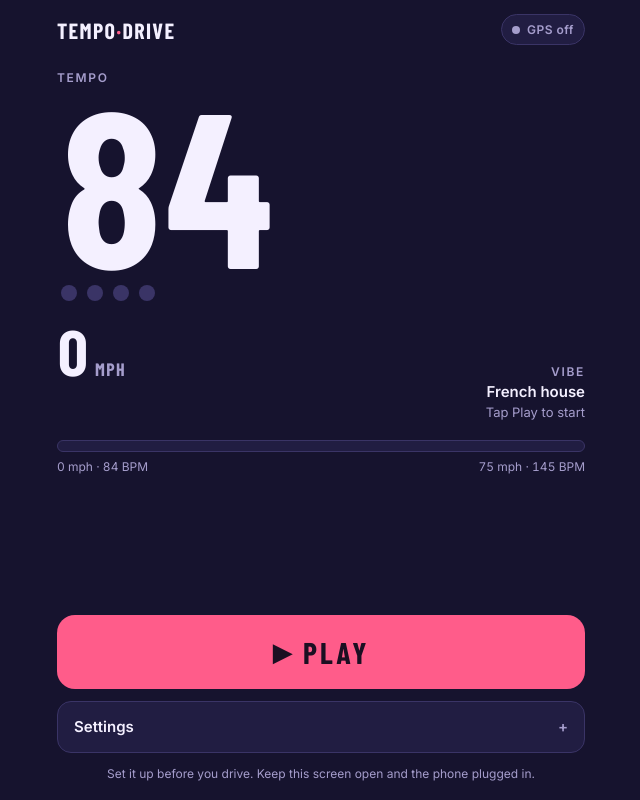
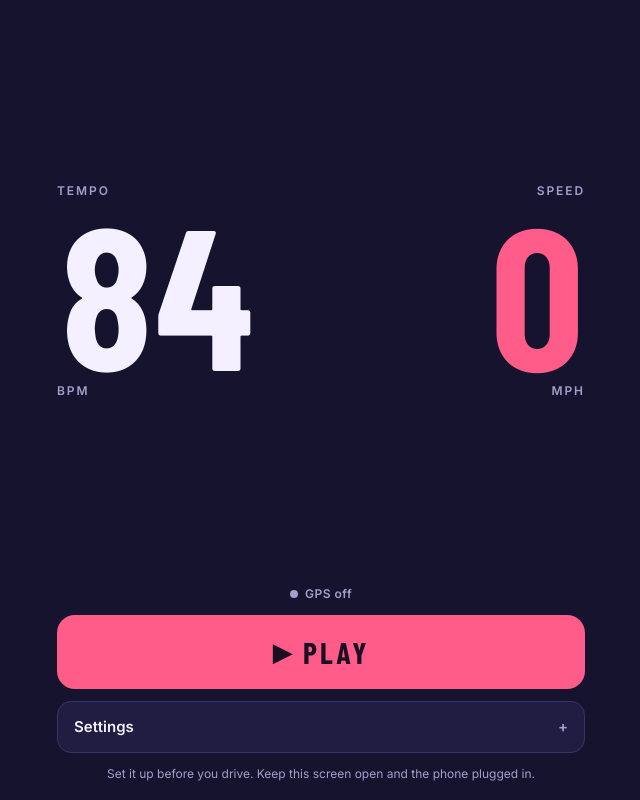
Before and after one commit to nbadd/personal-site, a plain HTML site: page projects/tempo-drive/index.html in a window 1280 px wide. Shown: the whole page, without its empty margins (319-959 px from the left). Drawn offline with nearby package versions, Linux system fonts and the light colour scheme.

Commit message:
Tempo Drive: minimal layout
Co-Authored-By: Claude Opus 5.5 <noreply@anthropic.com>
Claude-Session: https://claude.ai/code/session_013k2aLuCGpkknw2qVbVKuWi

```diff
--- a/projects/tempo-drive/index.html
+++ b/projects/tempo-drive/index.html
@@ -13,8 +13,8 @@
 <link rel="preconnect" href="https://fonts.gstatic.com" crossorigin>
 <link rel="stylesheet" href="https://fonts.googleapis.com/css2?family=Barlow+Condensed:wght@500;700&family=Inter:wght@400;500;600&display=swap">
 <style>
-/* One-screen dashboard: huge BPM readout up top, speed + tempo-map strip in the middle,
-   big Play control docked low where a thumb reaches it. Single dark look for night driving. */
+/* One-screen dashboard: tempo on the left, speed on the right, big Play control docked low
+   where a thumb reaches it. Single dark look for night driving. */
 :root{
   --bg:#16132e; --panel:#211d42; --line:#3a3466; --fg:#f4f0ff; --muted:#a59dcc;
   --accent:#ff5c8a; --accent-2:#ffd166; --ok:#5fe0a8; --warn:#ffb347;
@@ -29,36 +29,18 @@ body{margin:0;background:var(--bg);color:var(--fg);font:15px/1.45 var(--body);
 .app{min-height:100%;display:flex;flex-direction:column;gap:18px;max-width:560px;margin:0 auto;
   padding-top:max(14px,env(safe-area-inset-top,0px));padding-bottom:max(18px,env(safe-area-inset-bottom,0px));
   padding-left:max(16px,env(safe-area-inset-left,0px));padding-right:max(16px,env(safe-area-inset-right,0px))}
-header{display:flex;align-items:center;justify-content:space-between;gap:12px}
-.brand{font:700 22px/1 var(--display);letter-spacing:.06em;text-transform:uppercase}
-.brand span{color:var(--accent)}
-.chip{font-size:12px;font-weight:600;letter-spacing:.04em;padding:6px 10px;border-radius:999px;
-  background:var(--panel);color:var(--muted);border:1px solid var(--line);white-space:nowrap;
-  display:inline-flex;align-items:center;gap:7px;min-width:0;overflow:hidden;text-overflow:ellipsis}
+.dash{flex:1;display:grid;grid-template-columns:1fr 1fr;align-items:center;gap:12px;min-height:0}
+.stat{display:flex;flex-direction:column;align-items:flex-start;gap:6px;min-width:0}
+.stat.right{align-items:flex-end;text-align:right}
+.label,.unit{font-size:12px;font-weight:600;letter-spacing:.16em;text-transform:uppercase;color:var(--muted)}
+.big{font:700 clamp(84px,27vw,200px)/.85 var(--display);font-variant-numeric:tabular-nums;letter-spacing:-.01em}
+.stat.right .big{color:var(--accent)}
+.chip{align-self:center;font-size:12px;font-weight:600;letter-spacing:.04em;color:var(--muted);
+  display:inline-flex;align-items:center;gap:7px;white-space:nowrap}
 .chip i{width:8px;height:8px;border-radius:50%;background:var(--muted);flex:none}
 .chip.ok i{background:var(--ok)} .chip.warn i{background:var(--warn)} .chip.test i{background:var(--accent-2)}
 
-.readout{display:flex;flex-direction:column;align-items:flex-start;gap:4px;padding-top:6px}
-.label{font-size:12px;font-weight:600;letter-spacing:.14em;text-transform:uppercase;color:var(--muted)}
-.bpm{font:700 clamp(120px,40vw,220px)/.82 var(--display);font-variant-numeric:tabular-nums;letter-spacing:-.01em}
-.beats{display:flex;gap:10px;margin:10px 0 0 4px}
-.beats b{width:16px;height:16px;border-radius:50%;background:var(--line);transition:background .06s,transform .06s}
-.beats b.on{background:var(--accent);transform:scale(1.25)}
-.beats b.on.down{background:var(--accent-2)}
-
-.speedrow{display:flex;align-items:baseline;justify-content:space-between;gap:12px}
-.mph{font:700 64px/1 var(--display);font-variant-numeric:tabular-nums;flex:none}
-.mph small{font:600 18px/1 var(--display);letter-spacing:.08em;color:var(--muted);margin-left:6px}
-.now{min-width:0;text-align:right;color:var(--muted);font-size:13px}
-.now strong{display:block;color:var(--fg);font-weight:600;font-size:15px;overflow:hidden;text-overflow:ellipsis;white-space:nowrap}
-.now span.sub{display:block;overflow:hidden;text-overflow:ellipsis;white-space:nowrap}
-
-.map{display:flex;flex-direction:column;gap:6px}
-.track{position:relative;height:12px;border-radius:6px;background:var(--panel);border:1px solid var(--line);overflow:hidden}
-.fill{position:absolute;inset:0 auto 0 0;width:0;background:linear-gradient(90deg,#7b5cff,var(--accent));transition:width .25s linear}
-.ends{display:flex;justify-content:space-between;font-size:12px;color:var(--muted);font-variant-numeric:tabular-nums}
-
-.controls{display:flex;flex-direction:column;gap:12px;margin-top:auto}
+.controls{display:flex;flex-direction:column;gap:12px}
 .go{appearance:none;border:0;border-radius:18px;padding:22px;font:700 30px/1 var(--display);letter-spacing:.1em;
   text-transform:uppercase;background:var(--accent);color:#1b0f22;cursor:pointer;display:flex;align-items:center;justify-content:center;gap:12px}
 .go .ico{font-size:24px;letter-spacing:0}
@@ -79,33 +61,25 @@ summary::after{content:"+";color:var(--muted)} details[open] summary::after{cont
 .check{display:flex;align-items:center;gap:10px;color:var(--fg);font-size:14px}
 .check input{width:20px;height:20px;accent-color:var(--accent)}
 .foot{font-size:12px;color:var(--muted);text-align:center}
-@media (prefers-reduced-motion:reduce){.fill,.beats b{transition:none}}
 </style>
 </head>
 <body>
 <div class="app">
-  <header>
-    <div class="brand">Tempo<span>·</span>Drive</div>
-    <div class="chip" id="chip"><i></i><span id="chipText">GPS off</span></div>
-  </header>
-
-  <section class="readout">
-    <div class="label">Tempo</div>
-    <div class="bpm" id="bpm">84</div>
-    <div class="beats" id="beats"><b></b><b></b><b></b><b></b></div>
-  </section>
-
-  <section class="speedrow">
-    <div class="mph"><span id="mph">0</span><small>MPH</small></div>
-    <div class="now"><span class="label">Vibe</span><strong id="now">French house</strong><span class="sub" id="nowSub"></span></div>
-  </section>
-
-  <section class="map" aria-label="Speed to tempo map">
-    <div class="track"><div class="fill" id="fill"></div></div>
-    <div class="ends"><span id="endLo"></span><span id="endHi"></span></div>
-  </section>
+  <main class="dash">
+    <div class="stat">
+      <div class="label">Tempo</div>
+      <div class="big" id="bpm">84</div>
+      <div class="unit">BPM</div>
+    </div>
+    <div class="stat right">
+      <div class="label">Speed</div>
+      <div class="big" id="mph">0</div>
+      <div class="unit">MPH</div>
+    </div>
+  </main>
 
   <section class="controls">
+    <div class="chip" id="chip"><i></i><span id="chipText">GPS off</span></div>
     <div class="msg" id="msg" hidden></div>
     <button class="go" id="go"><span class="ico" aria-hidden="true">▶</span> <span id="goText">Play</span></button>
 
@@ -149,7 +123,7 @@ const save = () => { try { localStorage.setItem(KEY, JSON.stringify(S)); } catch
 const TAU = {gentle:6, normal:3, quick:1.2};
 
 const st = {playing:false, rawMph:0, smoothMph:0, bpm:S.minBpm, energy:0,
-  test:false, simMph:0, gps:'off', acc:null, lastFix:0, sub:''};
+  test:false, simMph:0, gps:'off', acc:null, lastFix:0};
 
 /* ---------- audio core ----------
    drums ──────────────────────────────┐
@@ -337,7 +311,6 @@ function cutoffAt(pos) {
   const k = S.energy === 'on' ? st.energy : 0.6;
   return Math.max(250, Math.min(base, 2200 + 9800 * k)); // speed literally opens the filter
 }
-const beatQueue = [];
 function playStep(t, spb) {
   const s = stepInBar, pos = bar % CYCLE;
   if (s === 0 && (pos === 0 || !cyc)) newCycle();
@@ -348,13 +321,11 @@ function playStep(t, spb) {
   const lastHalf = name === 'Build' && ph.bi === ph.len - 1 && s >= 8;
 
   if (s === 0) {
-    beatQueue.push({t, info:NOTE_NAMES[cyc.key] + ' minor · ' + name});
     const next = cutoffAt(pos + 1);
     sweep.frequency.setValueAtTime(cutNow, t); sweep.frequency.exponentialRampToValueAtTime(next, t + spb * 16);
     cutNow = next;
     delay.delayTime.setTargetAtTime(spb * 3, t, 0.05); // dotted-eighth echo follows the tempo
   }
-  if (s % 4 === 0) beatQueue.push({t, n:s / 4});
 
   // drums
   if (name !== 'Breakdown' && !lastHalf) {
@@ -406,7 +377,7 @@ function startGroove() {
     }
   }, 25);
 }
-function stopGroove() { clearInterval(grooveTimer); grooveTimer = null; beatQueue.length = 0; if (stepInBar) { stepInBar = 0; bar++; } }
+function stopGroove() { clearInterval(grooveTimer); grooveTimer = null; if (stepInBar) { stepInBar = 0; bar++; } }
 
 /* ---------- GPS speed ---------- */
 let watchId = null, lastPos = null;
@@ -488,8 +459,6 @@ $('#testMode').addEventListener('change', e => {
 $('#sim').addEventListener('input', e => { st.simMph = +e.target.value; $('#simVal').textContent = e.target.value + ' mph'; });
 
 /* ---------- render ---------- */
-const beatEls = [...document.querySelectorAll('#beats b')];
-let litBeat = -1, litAt = 0;
 function chip() {
   const c = $('#chip'); let cls = '', txt;
   if (st.test) { cls = 'test'; txt = 'Test mode'; }
@@ -507,25 +476,11 @@ function chip() {
 function frame() {
   $('#bpm').textContent = Math.round(st.bpm);
   $('#mph').textContent = Math.round(st.smoothMph);
-  $('#fill').style.width = (st.energy * 100).toFixed(1) + '%';
-  $('#endLo').textContent = '0 mph · ' + S.minBpm + ' BPM';
-  $('#endHi').textContent = S.topMph + ' mph · ' + S.maxBpm + ' BPM';
   $('#goText').textContent = st.playing ? 'Pause' : 'Play'; $('.go .ico').textContent = st.playing ? '❚❚' : '▶';
   $('#go').classList.toggle('stop', st.playing);
   chip();
   if (st.gps === 'denied' && !st.test) showMsg('Location is blocked. On iPhone: Settings › Privacy & Security › Location Services › Safari Websites › While Using.');
 
-  let beat = -1;
-  if (st.playing && ctx) {
-    const now = ctx.currentTime;
-    while (beatQueue.length && beatQueue[0].t <= now) {
-      const e = beatQueue.shift();
-      if (e.info) st.sub = e.info; else { litBeat = e.n; litAt = e.t; }
-    }
-    if (litBeat >= 0 && now - litAt < 60 / st.bpm * 0.45) beat = litBeat;
-  }
-  $('#nowSub').textContent = st.playing ? st.sub : (bar ? 'Paused' : 'Tap Play to start');
-  beatEls.forEach((el, i) => { el.classList.toggle('on', i === beat); el.classList.toggle('down', i === 0); });
   requestAnimationFrame(frame);
 }
 
```
